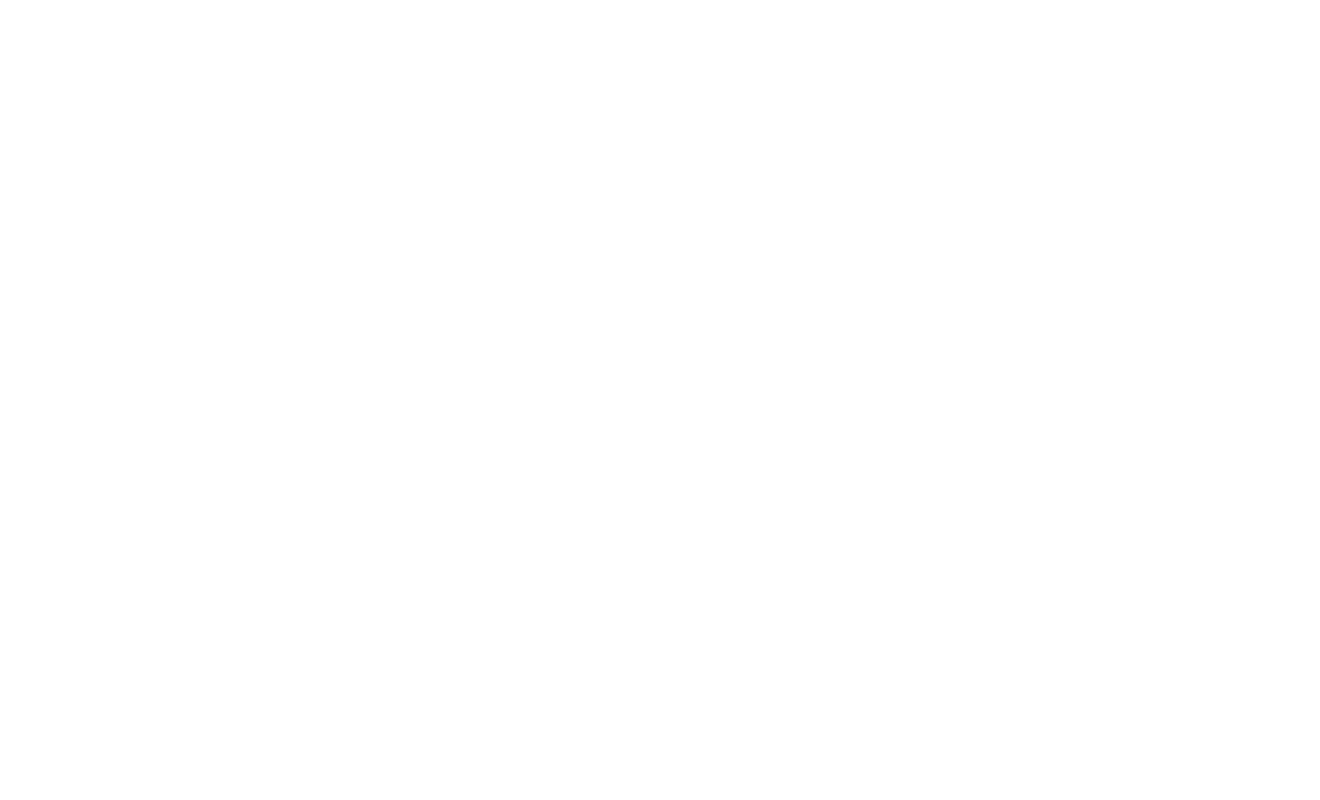
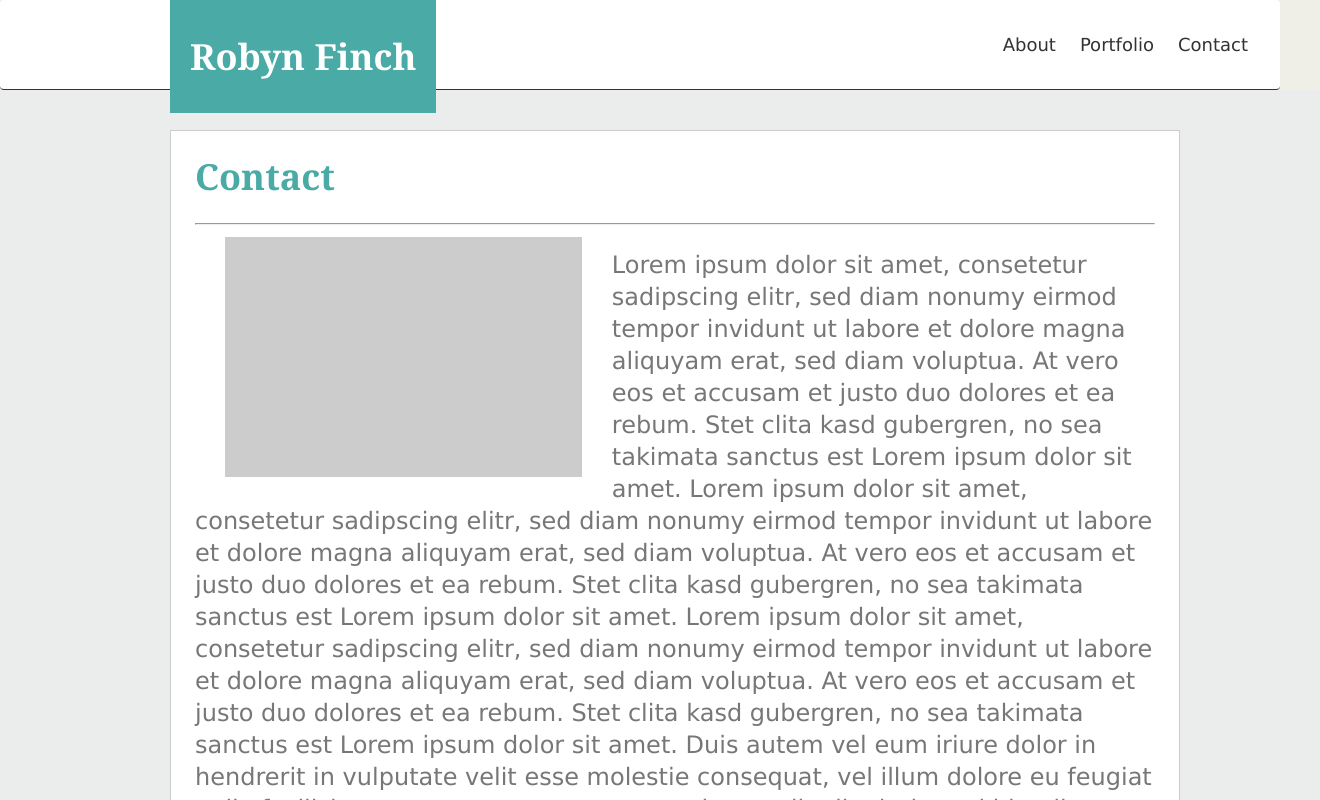
Before and after one commit to rbynfnch/Basic-Portfolio, a plain HTML site: page contact.html in a window 1280 px wide. Shown: the top 800 px of the page, 1320 px wide, since content can reach past the window. Drawn offline with Linux system fonts and the light colour scheme.

Commit message:
initial site files

```diff
--- a/assets/css/style.css
+++ b/assets/css/style.css
@@ -1,8 +1,11 @@
 body {
+    padding: 0;
+    margin: 0;
     font-size: 24px;
     font-family: 'Lucida Sans', 'Lucida Sans Regular', 'Lucida Grande', 'Lucida Sans Unicode', Geneva, Verdana, sans-serif;
     line-height: 32px;
     color: #333;
+    background: #efeee7;
 }
 /*style header background*/
 .header {
@@ -31,15 +34,16 @@ body {
 .header a.name {
     position: fixed;
     top: 0;
-    left: 30px;
-    padding: 40px;
-    margin: 0;
+    left: 140px;
+    margin-left: 30px;
     text-align: center;
     font-size: 25px;
     font-weight: bold;
-    background: aquamarine;
-    padding: 36px 30px 36px 30px;    margin-bottom: 0px;
-    margin-left: 30px;
+    background: #4aaaa5;
+    padding: 20px 20px 20px 20px;
+    margin-bottom: 0px;
+    z-index: 1;
+
 }
 /*change link bg color on mouse-over*/
 .header a.hover {
@@ -49,6 +53,13 @@ body {
 /*Float links to the right*/
 .header-right {
     float: right;
+}
+#container {
+    clear: both;
+    width: 100%;
+    overflow: auto;
+    background: #ebecec;
+    margin: 0 auto;
 }
 #fixed {
     position: fixed;
@@ -63,28 +74,62 @@ body {
 section {
     padding: 20px;
     margin-bottom: 20px;
-    background: #FFA500;
+    background: #cccccc;
 }
 #name {
     padding: 20px;
     color: teal;
     font-size: 36px;
+    margin-left: 200px;
 }
 #nav {
     padding: 20px;
     color: gray;
     font-size: 24px;
 }
-
-#full {
-    width: 100%;
-    overflow: auto;
+#division {
+    float: left;
+    width: 960px;
+    padding: 0em 1em 0em 1em;
+    margin-top: 20px;
+    margin-left: 150px;
+    margin-bottom: 150px;
+    background: #ffffff;
+    border: 1px #cccccc;
+    border-style: solid;
+    color: #777777;
+}
+h1 {
+    color: #fff;
+    font-size: 36px;
+    font-family: Georgia, 'Times New Roman', Times, serif;
+}
+h2 {
+    color: #4aaaa5;
+    font-size: 36px;
+    font-family: Georgia, 'Times New Roman', Times, serif;
+}
+aside {
+    background-color: #cccccc;
+    width: 33%;
+    height: 200px;
+    border: 1px #eee;
+    padding: 20px;
+    float: left;
+    margin-left: 30px;
+    margin-right: 30px;
+}
+footer {
     clear: both;
+    padding: 30px 0px 0px 0px;
     color: #fff;
-    background: #bec0c0;
+    font-size: 10px;
+    text-align: center;
+    background-color: #666666;
+    border-top: #4aaaa5;
+    border-width: 15px;
 }
-#division {
-    padding: 20px;
-    margin-top: 20px;
-    background: #214fb3;
+#footer-border {
+    background-color: #4aaaa5;
+    padding: 5px;
 }
--- a/contact.html
+++ b/contact.html
@@ -0,0 +1,62 @@
+<!DOCTYPE html>
+<html lang="en">
+  <head>
+    <meta charset="UTF-8" />
+    <meta name="viewport" content="width=device-width, initial-scale=1.0" />
+    <meta http-equiv="X-UA-Compatible" content="ie=edge" />
+    <title>RFinch</title>
+    <link rel="stylesheet" type="text/css" href="assets/css/style.css" />
+  </head>
+
+  <body>
+    <div class="header">
+      <a href="#default" class="name">
+        <h1>Robyn Finch</h1>
+      </a>
+      <div class="header-right">
+        <a class="active" href="index.html">About</a>
+        <a href="portfolio.html">Portfolio</a>
+        <a href="contact.html">Contact</a>
+      </div>
+    </div>
+    <div>
+      <section id="container">
+        <div id="division">
+          <h2>Contact</h2>
+          <HR />
+          <aside><img src="" /></aside>
+          <p>
+            Lorem ipsum dolor sit amet, consetetur sadipscing elitr, sed diam
+            nonumy eirmod tempor invidunt ut labore et dolore magna aliquyam
+            erat, sed diam voluptua. At vero eos et accusam et justo duo dolores
+            et ea rebum. Stet clita kasd gubergren, no sea takimata sanctus est
+            Lorem ipsum dolor sit amet. Lorem ipsum dolor sit amet, consetetur
+            sadipscing elitr, sed diam nonumy eirmod tempor invidunt ut labore
+            et dolore magna aliquyam erat, sed diam voluptua. At vero eos et
+            accusam et justo duo dolores et ea rebum. Stet clita kasd gubergren,
+            no sea takimata sanctus est Lorem ipsum dolor sit amet. Lorem ipsum
+            dolor sit amet, consetetur sadipscing elitr, sed diam nonumy eirmod
+            tempor invidunt ut labore et dolore magna aliquyam erat, sed diam
+            voluptua. At vero eos et accusam et justo duo dolores et ea rebum.
+            Stet clita kasd gubergren, no sea takimata sanctus est Lorem ipsum
+            dolor sit amet. Duis autem vel eum iriure dolor in hendrerit in
+            vulputate velit esse molestie consequat, vel illum dolore eu feugiat
+            nulla facilisis at vero eros et accumsan et iusto odio dignissim qui
+            blandit praesent luptatum zzril delenit augue duis dolore te feugait
+            nulla facilisi. Lorem ipsum dolor sit amet, consectetuer adipiscing
+            elit, sed diam nonummy nibh euismod tincidunt ut laoreet dolore
+            magna aliquam erat volutpat. Ut wisi enim ad minim veniam, quis
+            nostrud exerci tation ullamcorper suscipit lobortis nisl ut aliquip
+            ex ea commodo consequat. Duis autem vel eum iriure dolor in
+            hendrerit in vulputate velit esse molestie consequat, vel illum
+            dolore eu feugiat nulla facilisis at vero eros et accumsan et iusto
+            odio dignissim qui blandit praesent luptatum zzril delenit augue
+            duis dolore te feugait nulla facilisi.
+          </p>
+        </div>
+      </section>
+      <div id="footer-border"></div>
+      <footer>Copyright &copy; 2019</footer>
+    </div>
+  </body>
+</html>
```
Also changed, not shown: index.html (+42 -18 lines), portfolio.html (+62 -0 lines).
